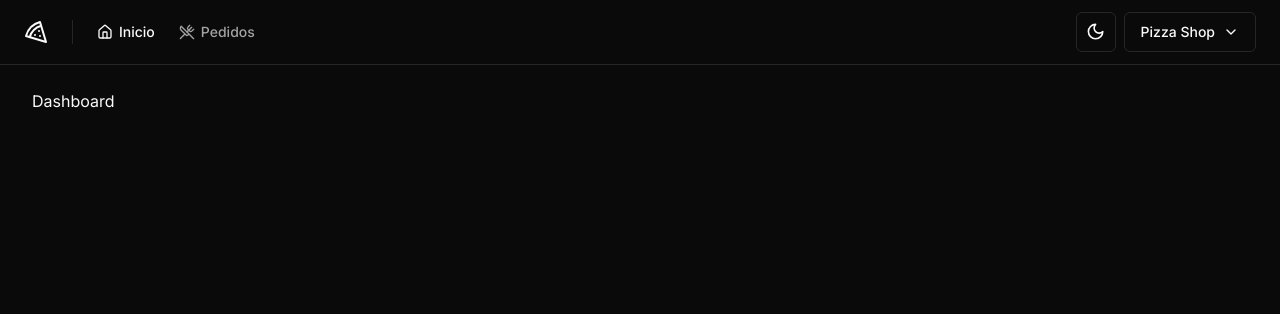
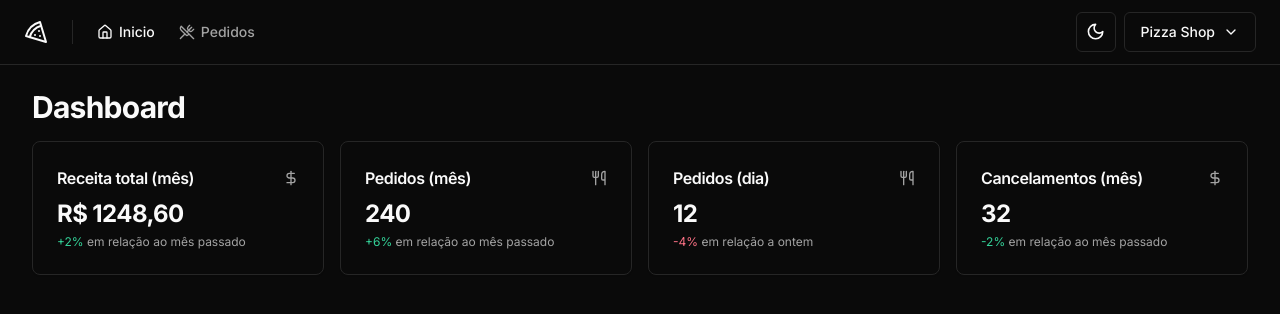
Before and after one commit to edusmpaio/pizza-shop, a React (Vite) app: page / in a window 1280 px wide. Shown: the top 314 px of the page. Built offline with nearby package versions, Linux system fonts and the light colour scheme.

Commit message:
feat: create dashboard cards

```diff
--- /dev/null
+++ b/src/components/ui/card.tsx
@@ -0,0 +1,79 @@
+import * as React from 'react'
+
+import { cn } from '@/lib/utils'
+
+const Card = React.forwardRef<
+  HTMLDivElement,
+  React.HTMLAttributes<HTMLDivElement>
+>(({ className, ...props }, ref) => (
+  <div
+    ref={ref}
+    className={cn(
+      'rounded-lg border bg-card text-card-foreground shadow-sm',
+      className,
+    )}
+    {...props}
+  />
+))
+Card.displayName = 'Card'
+
+const CardHeader = React.forwardRef<
+  HTMLDivElement,
+  React.HTMLAttributes<HTMLDivElement>
+>(({ className, ...props }, ref) => (
+  <div
+    ref={ref}
+    className={cn('flex flex-col space-y-1.5 p-6', className)}
+    {...props}
+  />
+))
+CardHeader.displayName = 'CardHeader'
+
+const CardTitle = React.forwardRef<
+  HTMLParagraphElement,
+  React.HTMLAttributes<HTMLHeadingElement>
+>(({ className, ...props }, ref) => (
+  <h3
+    ref={ref}
+    className={cn(
+      'text-2xl font-semibold leading-none tracking-tight',
+      className,
+    )}
+    {...props}
+  />
+))
+CardTitle.displayName = 'CardTitle'
+
+const CardDescription = React.forwardRef<
+  HTMLParagraphElement,
+  React.HTMLAttributes<HTMLParagraphElement>
+>(({ className, ...props }, ref) => (
+  <p
+    ref={ref}
+    className={cn('text-sm text-muted-foreground', className)}
+    {...props}
+  />
+))
+CardDescription.displayName = 'CardDescription'
+
+const CardContent = React.forwardRef<
+  HTMLDivElement,
+  React.HTMLAttributes<HTMLDivElement>
+>(({ className, ...props }, ref) => (
+  <div ref={ref} className={cn('p-6 pt-0', className)} {...props} />
+))
+CardContent.displayName = 'CardContent'
+
+const CardFooter = React.forwardRef<
+  HTMLDivElement,
+  React.HTMLAttributes<HTMLDivElement>
+>(({ className, ...props }, ref) => (
+  <div
+    ref={ref}
+    className={cn('flex items-center p-6 pt-0', className)}
+    {...props}
+  />
+))
+CardFooter.displayName = 'CardFooter'
+
+export { Card, CardHeader, CardFooter, CardTitle, CardDescription, CardContent }
--- a/src/pages/app/dashboard.tsx
+++ /dev/null
@@ -1,10 +0,0 @@
-import { Helmet } from 'react-helmet-async'
-
-export function Dashboard() {
-  return (
-    <>
-      <Helmet title="Dashboard" />
-      <h1>Dashboard</h1>
-    </>
-  )
-}
--- /dev/null
+++ b/src/pages/app/dashboard/dashboard.tsx
@@ -0,0 +1,24 @@
+import { Helmet } from 'react-helmet-async'
+
+import { DayOrdersAmountCard } from './day-orders-amount-card'
+import { MonthCanceledOrdersAmountCard } from './month-cancel-orders-amount-card'
+import { MonthOrdersAmountCard } from './month-orders-amount-card'
+import { MonthRevenueCard } from './month-revenue-card'
+
+export function Dashboard() {
+  return (
+    <>
+      <Helmet title="Dashboard" />
+      <div className="flex flex-col gap-4">
+        <h1 className="text-3xl font-bold tracking-tight">Dashboard</h1>
+
+        <div className="grid grid-cols-4 gap-4">
+          <MonthRevenueCard />
+          <MonthOrdersAmountCard />
+          <DayOrdersAmountCard />
+          <MonthCanceledOrdersAmountCard />
+        </div>
+      </div>
+    </>
+  )
+}
--- /dev/null
+++ b/src/pages/app/dashboard/day-orders-amount-card.tsx
@@ -0,0 +1,21 @@
+import { Utensils } from 'lucide-react'
+
+import { Card, CardContent, CardHeader, CardTitle } from '@/components/ui/card'
+
+export function DayOrdersAmountCard() {
+  return (
+    <Card>
+      <CardHeader className="flex-row items-center justify-between space-y-0 pb-2">
+        <CardTitle className="text-base font-semibold">Pedidos (dia)</CardTitle>
+        <Utensils className="size-4 text-muted-foreground" />
+      </CardHeader>
+      <CardContent className="space-y-1">
+        <span className="text-2xl font-bold tracking-tight">12</span>
+        <p className="text-xs text-muted-foreground">
+          <span className="text-rose-500 dark:text-rose-400">-4%</span> em
+          relação a ontem
+        </p>
+      </CardContent>
+    </Card>
+  )
+}
--- /dev/null
+++ b/src/pages/app/dashboard/month-cancel-orders-amount-card.tsx
@@ -0,0 +1,23 @@
+import { DollarSign } from 'lucide-react'
+
+import { Card, CardContent, CardHeader, CardTitle } from '@/components/ui/card'
+
+export function MonthCanceledOrdersAmountCard() {
+  return (
+    <Card>
+      <CardHeader className="flex-row items-center justify-between space-y-0 pb-2">
+        <CardTitle className="text-base font-semibold">
+          Cancelamentos (mês)
+        </CardTitle>
+        <DollarSign className="size-4 text-muted-foreground" />
+      </CardHeader>
+      <CardContent className="space-y-1">
+        <span className="text-2xl font-bold tracking-tight">32</span>
+        <p className="text-xs text-muted-foreground">
+          <span className="text-emerald-500 dark:text-emerald-400">-2%</span> em
+          relação ao mês passado
+        </p>
+      </CardContent>
+    </Card>
+  )
+}
--- /dev/null
+++ b/src/pages/app/dashboard/month-orders-amount-card.tsx
@@ -0,0 +1,21 @@
+import { Utensils } from 'lucide-react'
+
+import { Card, CardContent, CardHeader, CardTitle } from '@/components/ui/card'
+
+export function MonthOrdersAmountCard() {
+  return (
+    <Card>
+      <CardHeader className="flex-row items-center justify-between space-y-0 pb-2">
+        <CardTitle className="text-base font-semibold">Pedidos (mês)</CardTitle>
+        <Utensils className="size-4 text-muted-foreground" />
+      </CardHeader>
+      <CardContent className="space-y-1">
+        <span className="text-2xl font-bold tracking-tight">240</span>
+        <p className="text-xs text-muted-foreground">
+          <span className="text-emerald-500 dark:text-emerald-400">+6%</span> em
+          relação ao mês passado
+        </p>
+      </CardContent>
+    </Card>
+  )
+}
--- /dev/null
+++ b/src/pages/app/dashboard/month-revenue-card.tsx
@@ -0,0 +1,23 @@
+import { DollarSign } from 'lucide-react'
+
+import { Card, CardContent, CardHeader, CardTitle } from '@/components/ui/card'
+
+export function MonthRevenueCard() {
+  return (
+    <Card>
+      <CardHeader className="flex-row items-center justify-between space-y-0 pb-2">
+        <CardTitle className="text-base font-semibold">
+          Receita total (mês)
+        </CardTitle>
+        <DollarSign className="size-4 text-muted-foreground" />
+      </CardHeader>
+      <CardContent className="space-y-1">
+        <span className="text-2xl font-bold tracking-tight">R$ 1248,60</span>
+        <p className="text-xs text-muted-foreground">
+          <span className="text-emerald-500 dark:text-emerald-400">+2%</span> em
+          relação ao mês passado
+        </p>
+      </CardContent>
+    </Card>
+  )
+}
--- a/src/routes.tsx
+++ b/src/routes.tsx
@@ -2,7 +2,7 @@ import { createBrowserRouter } from 'react-router-dom'
 
 import { AppLayout } from './pages/_layouts/app'
 import { AuthLayout } from './pages/_layouts/auth'
-import { Dashboard } from './pages/app/dashboard'
+import { Dashboard } from './pages/app/dashboard/dashboard'
 import { Orders } from './pages/app/orders/orders'
 import { SignIn } from './pages/auth/sign-in'
 import { SignUp } from './pages/auth/sign-up'
```
